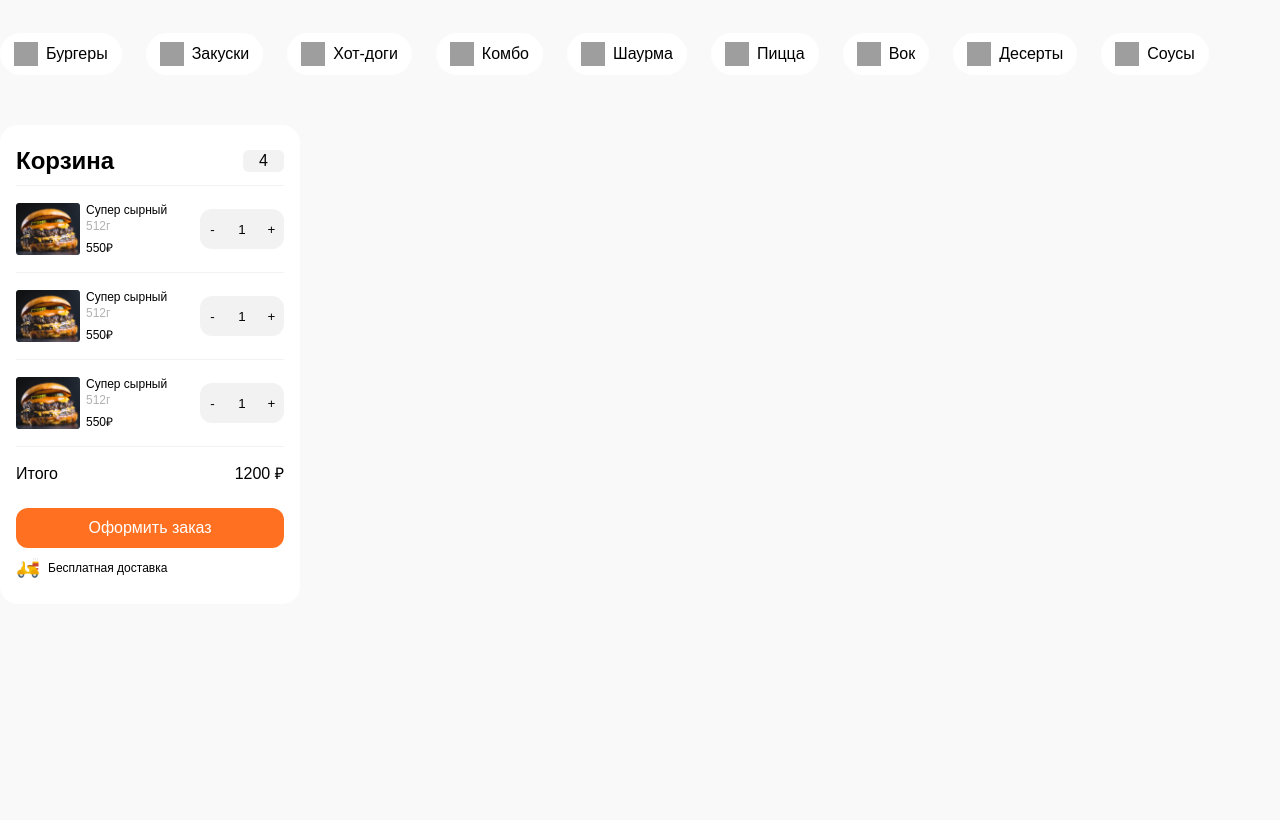
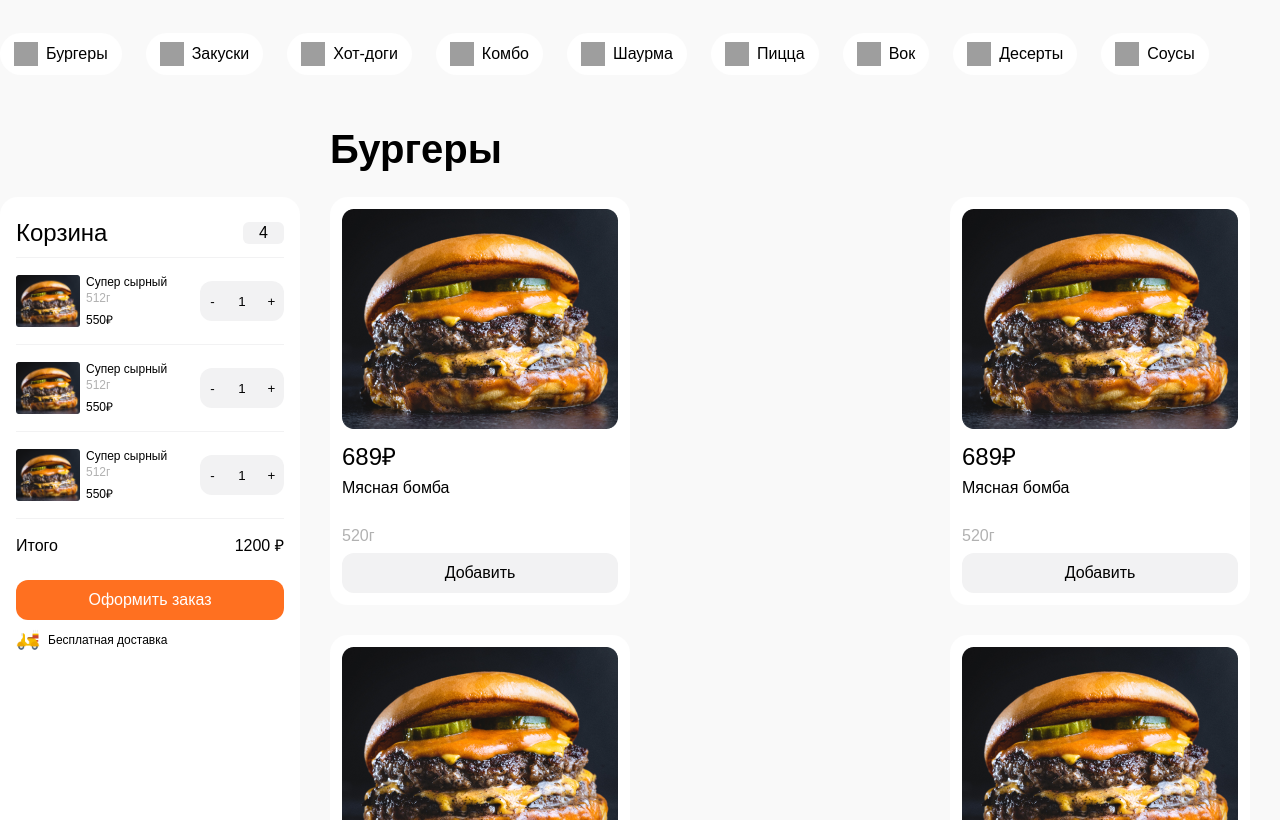
Before and after one commit to popovaludmila/react-yourMeal, a React (Create React App) app: page / in a window 1280 px wide. Shown: the part 480-1300 px from the top of the page. Before the commit the page ends 1084 px from the top, so only its background shows below. Built offline with nearby package versions, Linux system fonts and the light colour scheme; grey boxes are pictures that could not be loaded.

Commit message:
Создание компонента список товаров

```diff
--- a/src/components/app/app.jsx
+++ b/src/components/app/app.jsx
@@ -1,5 +1,6 @@
 import { Card } from "../card/card";
 import Header from "../header/header";
+import { Products } from "../products/products";
 import appStyles from "./app.module.css";
 
 
@@ -11,6 +12,7 @@ const App = () => {
         <div className="container">
           <div className={appStyles.main}>
             <Card />
+            <Products />
           </div>
         </div>
       </main>
--- a/src/components/card/card.module.css
+++ b/src/components/card/card.module.css
@@ -1,9 +1,10 @@
 .container {
-    width: 300px;
+    min-width: 300px;
     height: auto;
     border-radius: 18px;
     background-color: #fff;
     padding: 24px 16px;
+    margin-top: 72px;
 }
 
 .title_content {
@@ -17,7 +18,7 @@
 .title {
     font-size: 24px;
     line-height: 24px;
-    font-weight: 600;
+    font-weight: 500;
     color: #000000;
 }
 
--- /dev/null
+++ b/src/components/products/cart/cart.jsx
@@ -0,0 +1,14 @@
+import cartStyles from "./cart.module.css";
+import cheeseBurger from "../../../images/burgers/cheese.png";
+
+export const Cart = () => {
+    return (
+        <li className={cartStyles.item}>
+            <img src={cheeseBurger} alt=" "width="276" height="220" />
+            <span className={cartStyles.price}>689₽</span>
+            <p className={cartStyles.name}>Мясная бомба</p>
+            <span className={cartStyles.weight}>520г</span>
+            <button className={cartStyles.btn}>Добавить</button>
+        </li>
+    )
+}
--- /dev/null
+++ b/src/components/products/cart/cart.module.css
@@ -0,0 +1,47 @@
+.item {
+    width: 300px;
+    display: flex;
+    flex-direction: column;
+    align-items: flex-start;
+    padding: 12px;
+    background-color: #fff;
+    margin-bottom: 30px;
+    margin-right: 30px;
+    border-radius: 18px;
+}
+
+.item:nth-child(3n){
+    margin-right: 0px;
+}
+
+.price {
+    padding-top: 16px;
+    padding-bottom: 8px;
+    font-size: 24px;
+    font-weight: 400;
+    line-height: 24px;
+}
+
+.name {
+    padding-bottom: 29px;
+    font-size: 16px;
+    font-weight: 400;
+    line-height: 21px;
+    word-wrap: break-word;
+}
+
+.weight {
+    color: #B1B1B1;
+    padding-bottom: 8px;
+}
+
+.btn {
+    width: 276px;
+    height: 40px;
+    padding: 11px;
+    border-radius: 12px;
+    background-color: #F2F2F3;
+    font-size: 16px;
+    line-height: 16px;
+
+}
--- /dev/null
+++ b/src/components/products/products.jsx
@@ -0,0 +1,20 @@
+import { Cart } from "./cart/cart";
+import productsStyles from "./products.module.css";
+
+export const Products = () => {
+
+    return (
+        <div className={productsStyles.content}>
+            <h2 className={productsStyles.title}>Бургеры</h2>
+            <ul className={productsStyles.list}>
+                <Cart />
+                <Cart />
+                <Cart />
+                <Cart />
+                <Cart />
+                <Cart />
+                <Cart />
+            </ul>
+        </div>
+    )
+}
--- /dev/null
+++ b/src/components/products/products.module.css
@@ -0,0 +1,21 @@
+.content {
+    display: flex;
+    flex-direction: column;
+    align-self: flex-start;
+    margin-left: 30px;
+}
+
+.list {
+    display: flex;
+    flex-direction: row;
+    flex-wrap: wrap;
+    align-items: center;
+    justify-content: space-between;
+}
+
+.title {
+    font-size: 40px;
+    line-height: 48px;
+    font-weight: 600;
+    padding-bottom: 24px;
+}
--- a/src/index.css
+++ b/src/index.css
@@ -45,7 +45,7 @@ a {
 
 button {
   display: inline-block;
-  vertical-align: top;
+  vertical-align: center;
   text-align: center;
   border: 0;
   cursor: pointer;
```
Also changed, not shown: src/components/cart-products/cart-products.jsx (deleted, +0 -8 lines), src/components/cart-products/cart/cart.jsx (deleted, +0 -11 lines), src/components/cart-products/cart/cart.module.css (deleted).
